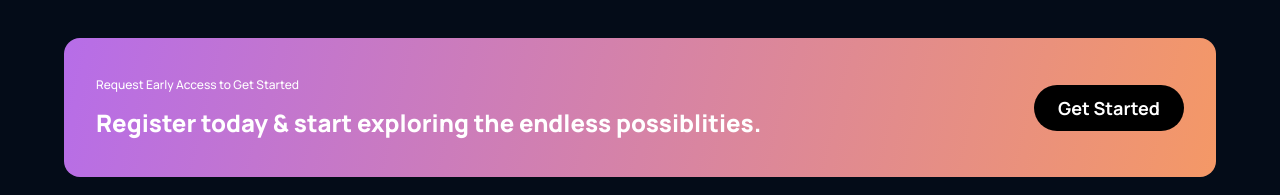
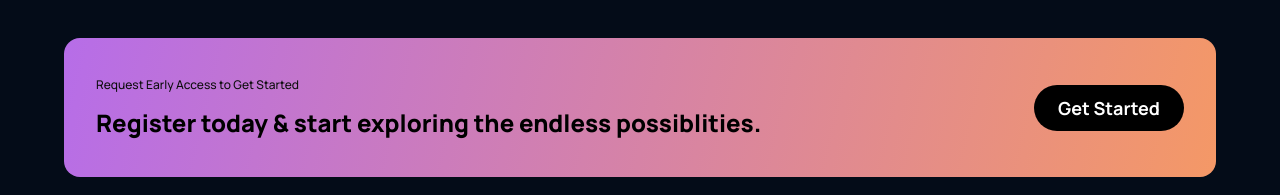
Before and after one commit to sayaliakbar/modern-gpt3, a React (Vite) app: page / in a window 1280 px wide. Shown: the part 316-511 px from the top of the page. Built offline with nearby package versions, Linux system fonts and the light colour scheme.

Commit message:
Add color styles to CTA component for improved readability

```diff
--- a/src/components/cta/cta.css
+++ b/src/components/cta/cta.css
@@ -23,6 +23,7 @@
     font-size: 12px;
     line-height: 30px;
     font-weight: 500;
+    color: #0E0E0E;
 }
 
 .gpt3__cta-content h3 {
@@ -30,6 +31,7 @@
     font-size: 24px;
     line-height: 45px;
     font-weight: 800;
+    color: #000
 }
 
 .gpt3__cta-btn {
```
